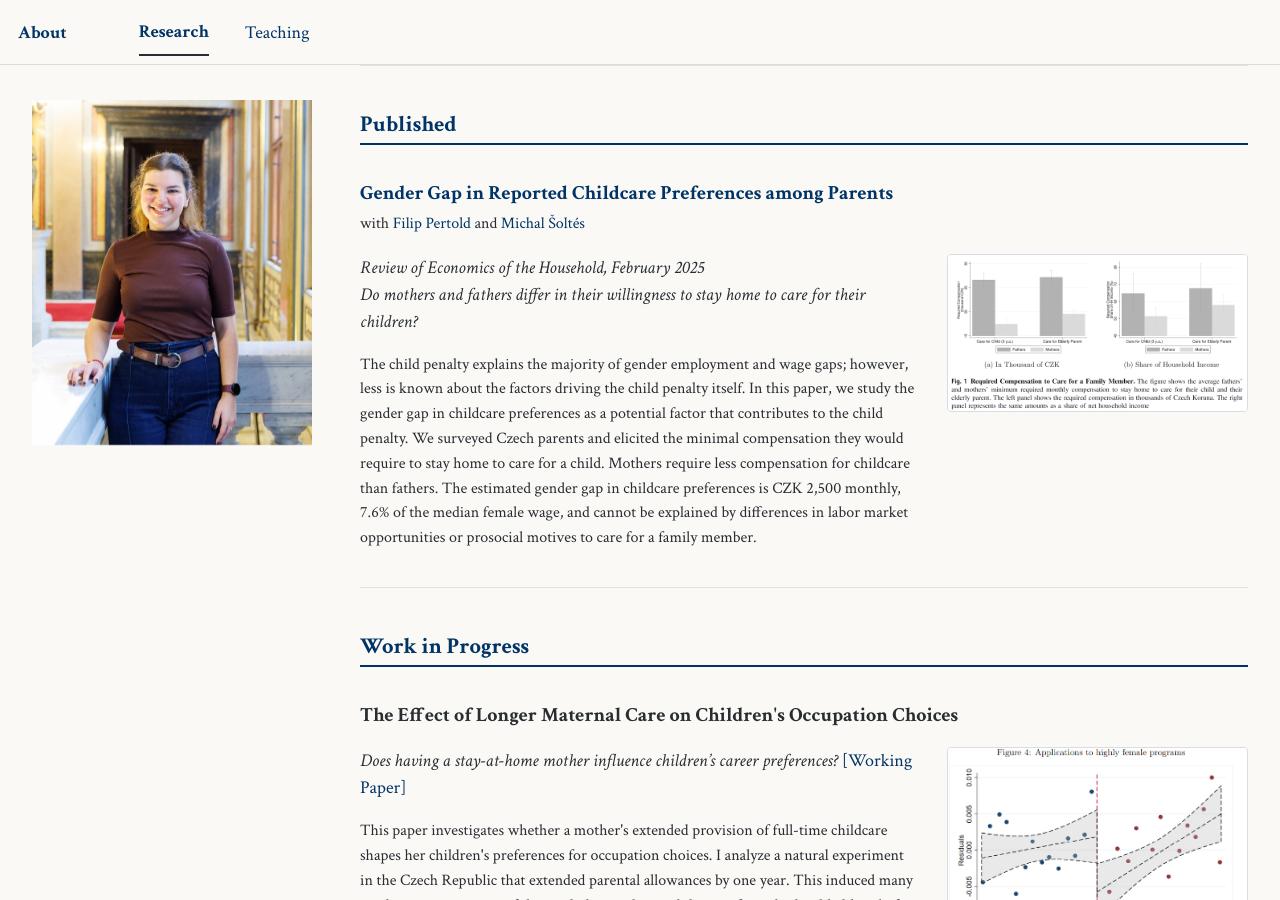
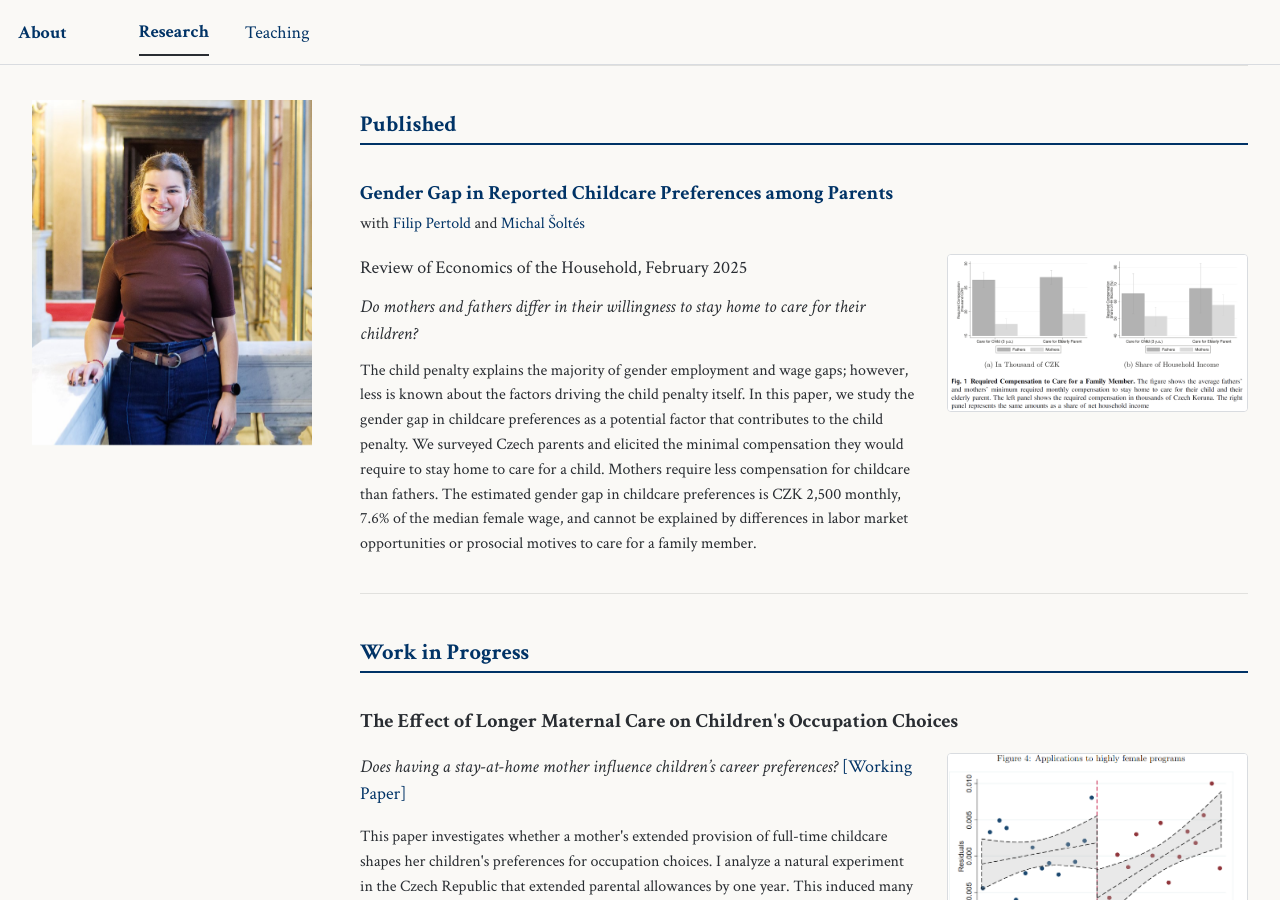
Before and after one commit to sofianasinani/sofianasinani.github.io, a Jekyll site: the page built from _pages/publications.md, in a window 1280 px wide and 900 px high, scrolled down 628 px. Built offline with Jekyll 4.4.1, drawn with Linux system fonts in a browser that asks for light colours; a script bundle is joined from its source files by our own code; library files that are not in the unit come from our copies.

Commit message:
Refactor publications.md for improved formatting

```diff
--- a/_pages/publications.md
+++ b/_pages/publications.md
@@ -73,10 +73,8 @@ author_profile: true
 <div class="paper-body" markdown="1">
 <div class="paper-text" markdown="1">
 
-<em>Review of Economics of the Household, February 2025</em>
-<br>
-<em>Do mothers and fathers differ in their willingness to stay home to care for their children?</em>
-<br>
+<p style="margin: 0 0 12px;">Review of Economics of the Household, February 2025</p>
+<p style="margin: 0;"><em>Do mothers and fathers differ in their willingness to stay home to care for their children?</em></p>
 
 <div class="paper-abstract">
 <p>
```
